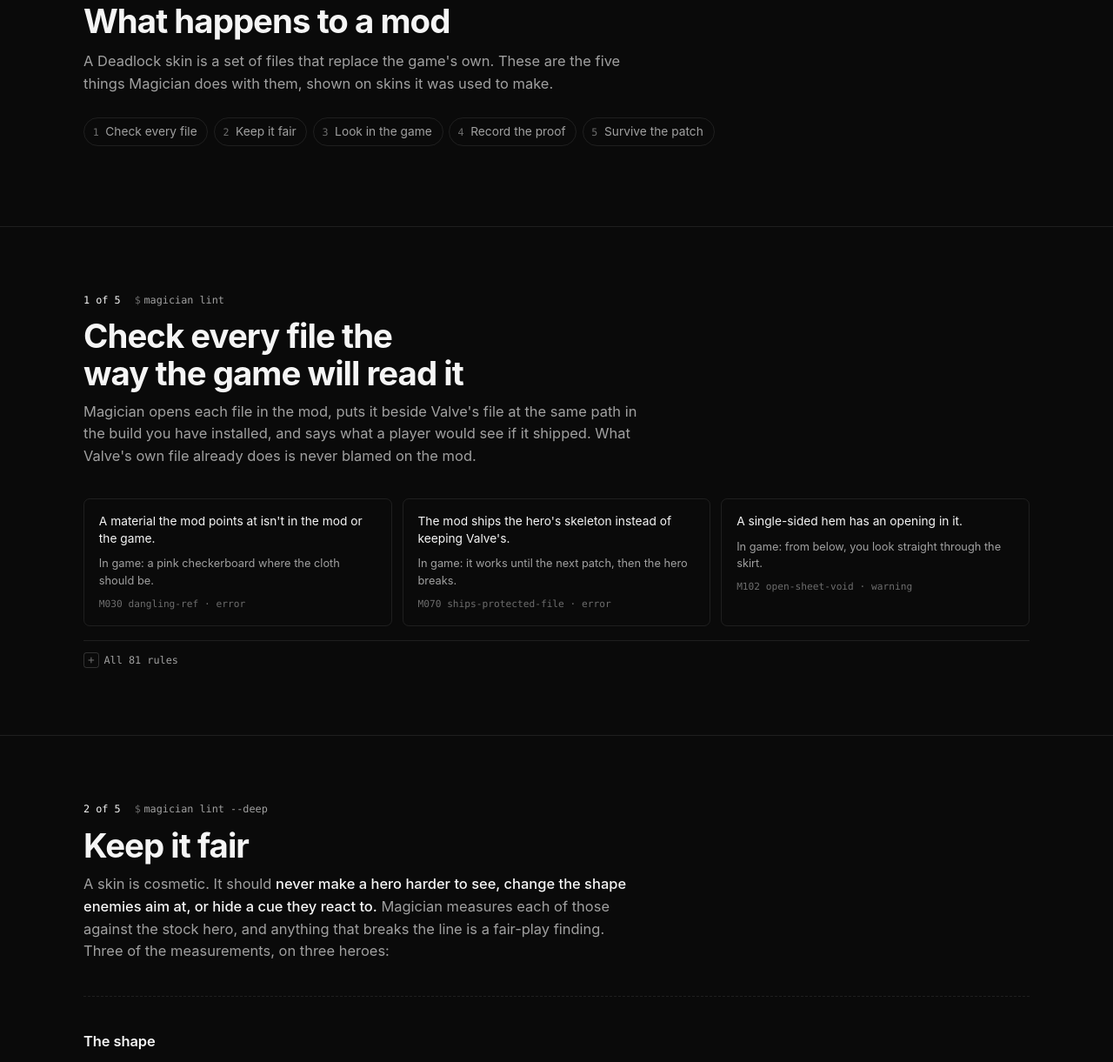
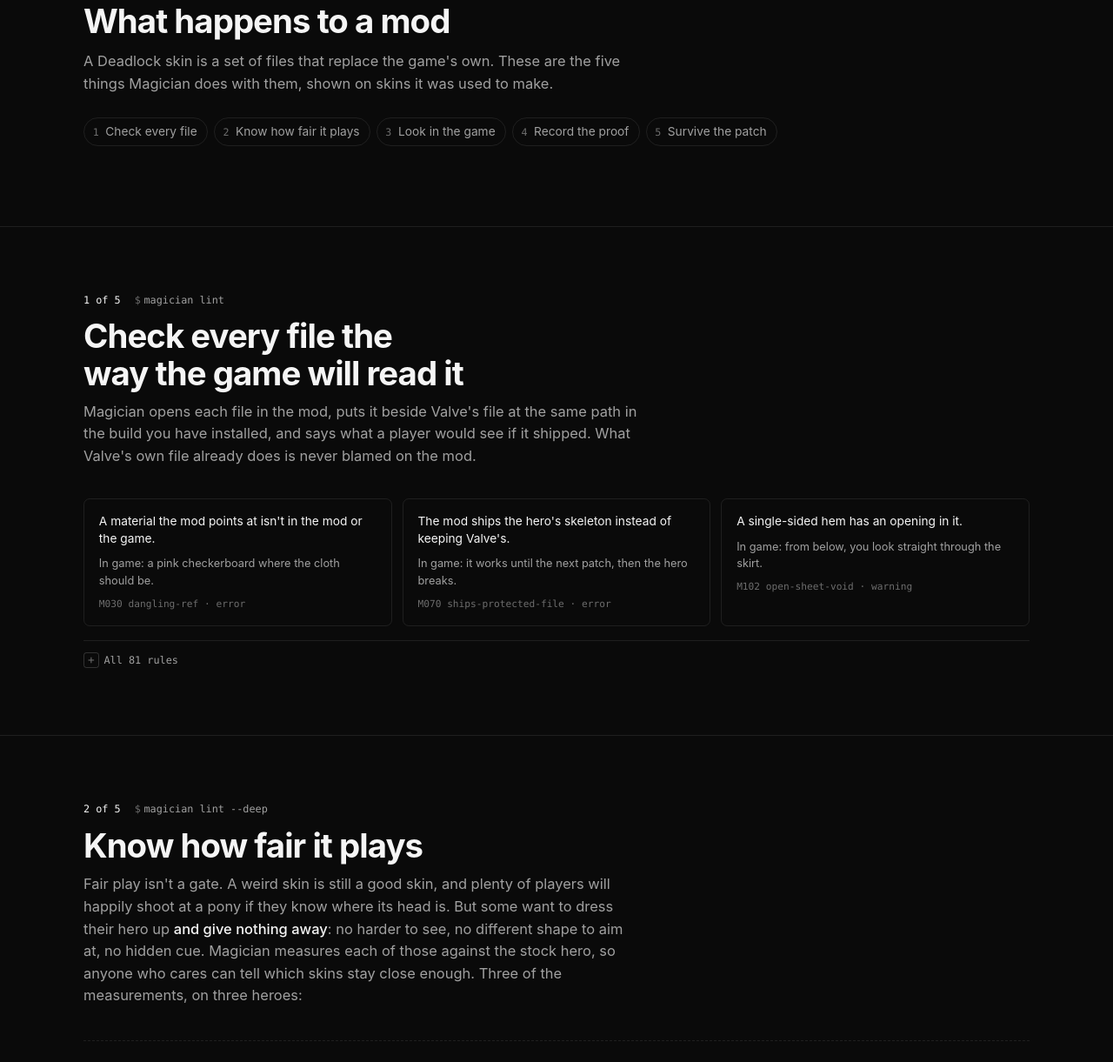
Before and after one commit to worflor/magician, a plain HTML site: page site/index.html in a window 1280 px wide. Shown: the part 1214-2435 px from the top of the page at 87% size. Drawn offline with Linux system fonts and the light colour scheme; a web font is replaced by a local one.

Commit message:
Fair play framed as information for players who care, not a gate on weirder skins

```diff
--- a/site/index.html
+++ b/site/index.html
@@ -402,7 +402,7 @@ footer p { max-width: 60ch; }
     </div>
     <ol class="steps-nav">
       <li><a href="#lint"><b>1</b>Check every file</a></li>
-      <li><a href="#fairplay"><b>2</b>Keep it fair</a></li>
+      <li><a href="#fairplay"><b>2</b>Know how fair it plays</a></li>
       <li><a href="#ingame"><b>3</b>Look in the game</a></li>
       <li><a href="#proof"><b>4</b>Record the proof</a></li>
       <li><a href="#patchday"><b>5</b>Survive the patch</a></li>
@@ -446,8 +446,8 @@ footer p { max-width: 60ch; }
   <div class="wrap">
     <div class="step-head">
       <div class="step-meta"><span class="n">2 of 5</span><code><i>$</i>magician lint --deep</code></div>
-      <h2 id="fair-h">Keep it fair</h2>
-      <p>A skin is cosmetic. It should <strong>never make a hero harder to see, change the shape enemies aim at, or hide a cue they react to.</strong> Magician measures each of those against the stock hero, and anything that breaks the line is a fair-play finding. Three of the measurements, on three heroes:</p>
+      <h2 id="fair-h">Know how fair it plays</h2>
+      <p>Fair play isn't a gate. A weird skin is still a good skin, and plenty of players will happily shoot at a pony if they know where its head is. But some want to dress their hero up <strong>and give nothing away</strong>: no harder to see, no different shape to aim at, no hidden cue. Magician measures each of those against the stock hero, so anyone who cares can tell which skins stay close enough. Three of the measurements, on three heroes:</p>
     </div>
 
     <div class="part stack">
@@ -501,7 +501,7 @@ footer p { max-width: 60ch; }
               <div class="track"><div class="fill" style="width:63%"></div><div class="lim" style="left:87.5%"></div></div>
               <div class="meter-foot"><span>0%</span><span>line 3.5%</span></div>
             </div>
-            <p>Past either line, no written reason can accept it, and the grade marks the skin not safe for ranked.</p>
+            <p>Past either line, no written reason can accept it, and the grade says so: not safe for ranked, for the players who care.</p>
           </div>
         </div>
         <details class="raw">
```
Also changed, not shown: 2 other files.
